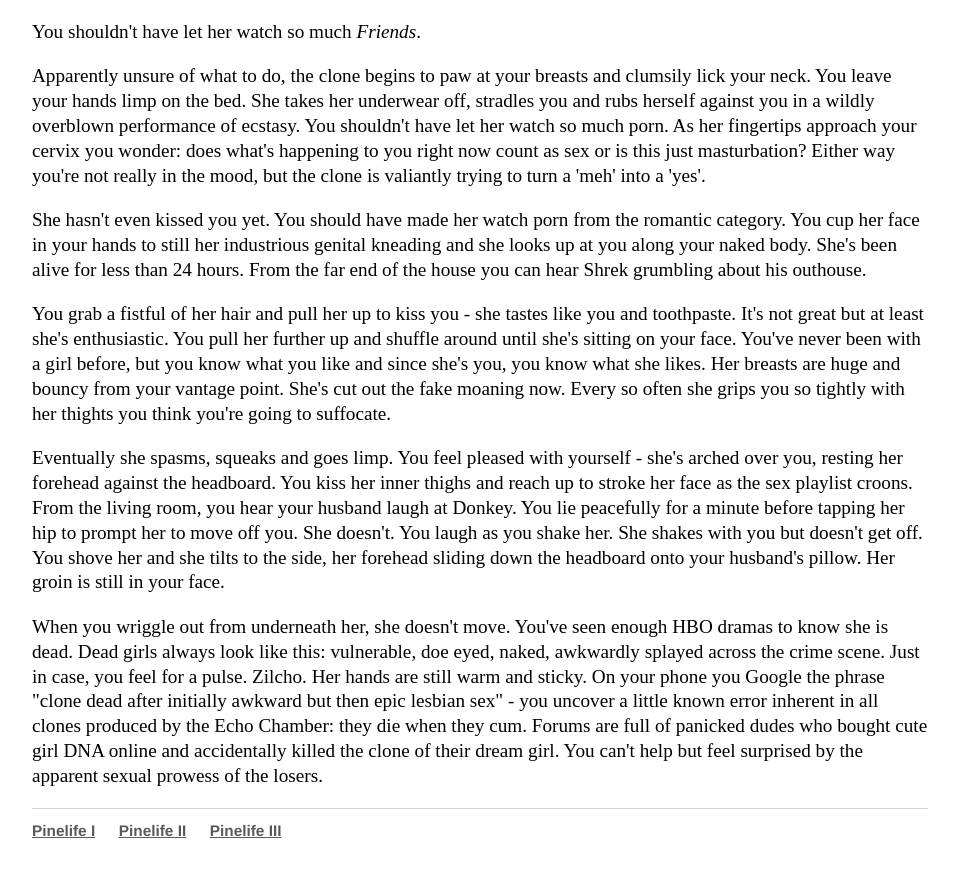
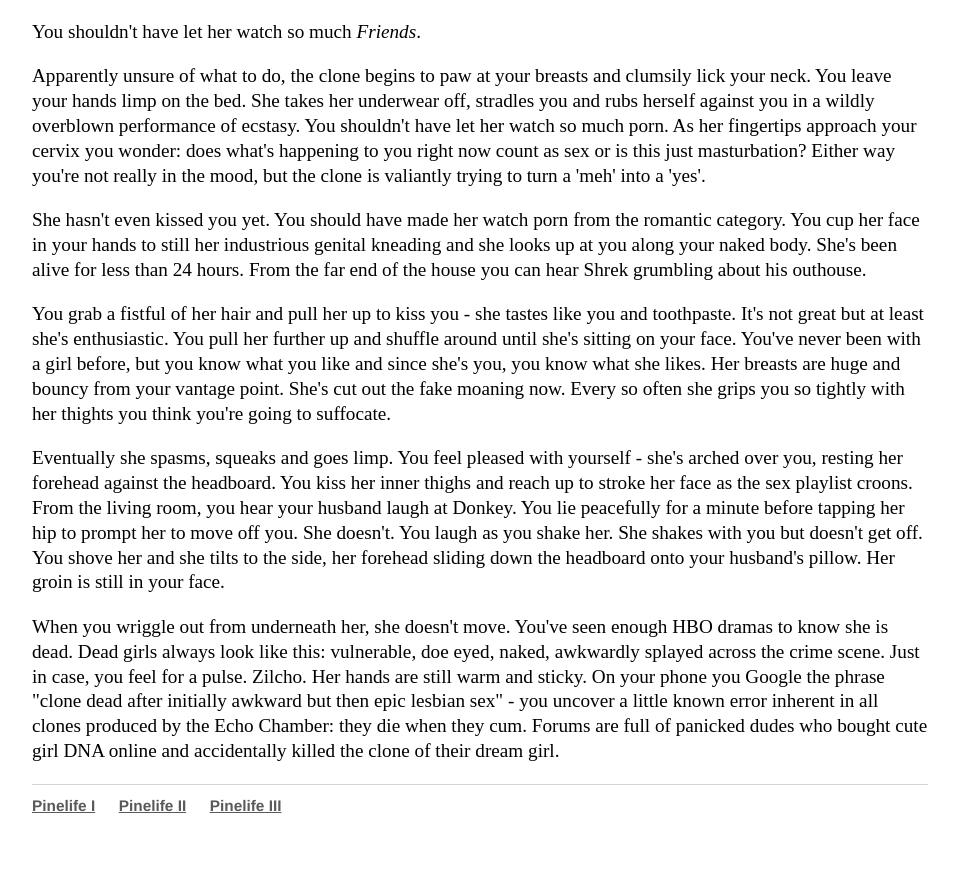
Before and after one commit to Pinelife/pinelife.github.io, a Jekyll site: the page built from Hellhole/excitingevent1.html, in a window 1280 px wide and 900 px high, scrolled down 2396 px. Shown: the top 877 px of the window, without its empty margins (160-1118 px from the left). Built offline with Jekyll 4.4.1, drawn with Linux system fonts in a browser that asks for light colours.

Commit message:
Update excitingevent1.html

```diff
--- a/Hellhole/excitingevent1.html
+++ b/Hellhole/excitingevent1.html
@@ -121,5 +121,5 @@ When you wriggle out from underneath her, she doesn't move. You've seen enough H
   this: vulnerable, doe eyed, naked, awkwardly splayed across the crime scene. Just in case, you feel for a pulse. Zilcho. Her hands are still warm and sticky.
 On your phone you Google the phrase "clone dead after initially awkward but then epic lesbian sex" - you uncover a little known error inherent in all clones produced by
   the Echo Chamber: they die when they cum. Forums are full of panicked dudes who bought cute girl DNA online and accidentally killed the clone of
-  their dream girl. You can't help but feel surprised by the apparent sexual prowess of the losers.
+  their dream girl.
 </p>
```
